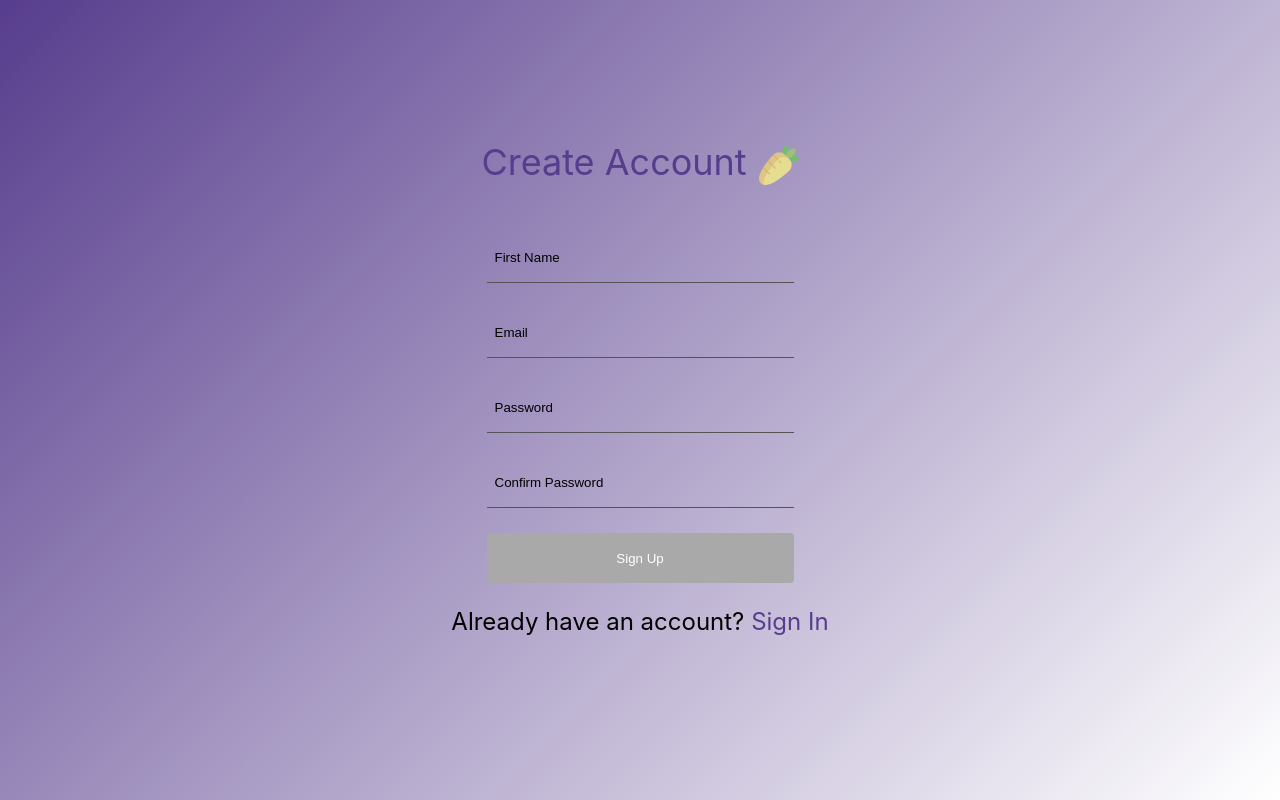
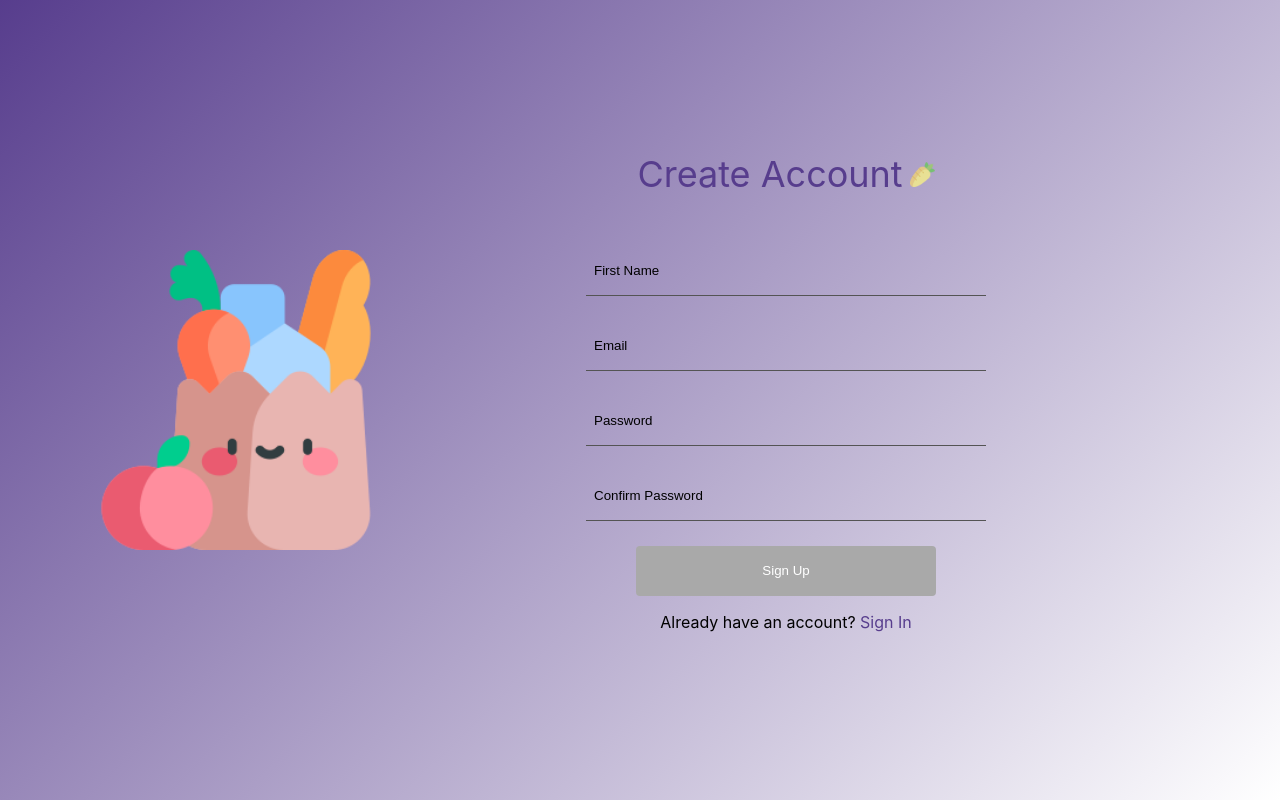
Before and after one commit to Glow-Carrots-App/glow-web, a Next.js app: page /create-account in a window 1280 px wide. Built offline with nearby package versions, Linux system fonts and the light colour scheme; no server answers.

Commit message:
Add desktop responsive design to create account

```diff
--- a/components/CreateAccountForm/styles.module.css
+++ b/components/CreateAccountForm/styles.module.css
@@ -6,7 +6,6 @@
 
 .formInput {
   background: none;
-  max-width: 307px;
   padding-left: 8px;
   margin-top: 25px;
   height: 50px;
@@ -33,6 +32,15 @@
   background-color: darkgray;
 }
 
+@media (min-width: 1024px) {
+  .inputButton {
+    width: 300px;
+  }
+  .formInput {
+    width: 400px;
+  }
+}
+
 @media (min-width: 768px) and (min-height: 1024px) {
   .inputButton {
     line-height: 92px;
--- a/components/CreateAccountPasswordInput/styles.module.css
+++ b/components/CreateAccountPasswordInput/styles.module.css
@@ -1,6 +1,5 @@
 .inputField {
   background: none;
-  max-width: 307px;
   padding-left: 8px;
   margin-top: 25px;
   height: 50px;
@@ -24,3 +23,9 @@
     font-size: 24px;
   }
 }
+
+@media (min-width: 1024px) {
+  .inputField {
+    width: 400px;
+  }
+}
--- a/components/SignInForm/styles.module.css
+++ b/components/SignInForm/styles.module.css
@@ -32,6 +32,7 @@
 .signInButton:disabled {
   background-color: darkgray;
 }
+
 @media (min-width: 1024px) {
   .signInButton {
     width: 300px;
--- a/pages/create-account/index.js
+++ b/pages/create-account/index.js
@@ -10,10 +10,19 @@ import styles from "./styles.module.css";
 const CreateAccountPage = () => {
   return (
     <PageContainer isLanding={true}>
-      <div className={styles.heading}>
-        <Heading1>Create Account</Heading1>
-        <img src="/stats/goldenCarrot.png" className={styles.image} />
+      <div className={styles.container}>
+        <div>
+          <img
+            className={styles.groceryBag}
+            src="/landing/grocery-bag-signup.png"
+          />
         </div>
+        <div>
+          <Heading1>
+            Create Account
+            <img src="/stats/goldenCarrot.png" className={styles.carrot} />
+          </Heading1>
+
           <CreateAccountForm />
           <p className={styles.signinText}>
             Already have an account?
@@ -21,6 +30,8 @@ const CreateAccountPage = () => {
               <a className={styles.signInLink}> Sign In</a>
             </Link>
           </p>
+        </div>
+      </div>
     </PageContainer>
   );
 };
--- a/pages/create-account/styles.module.css
+++ b/pages/create-account/styles.module.css
@@ -1,3 +1,10 @@
+.container {
+}
+
+.groceryBag {
+  display: none;
+}
+
 .signinText {
   font-size: 16px;
   color: black;
@@ -8,19 +15,29 @@
   color: #573d8d;
 }
 
-.heading {
-  display: flex;
-  justify-content: center;
-}
-
-.image {
+.carrot {
   margin: 5px 0 0 7px;
   opacity: 0.8;
   height: 25px;
   width: 25px;
 }
 
-@media (min-width: 768px) {
+@media (min-width: 1024px) {
+  .container {
+    display: flex;
+    flex-direction: row;
+    align-items: center;
+    gap: 200px;
+  }
+
+  .groceryBag {
+    display: block;
+    height: 300px;
+    width: 300px;
+  }
+}
+
+@media (min-width: 768px) and (min-height: 1024px) {
   .signinText {
     font-size: 24px;
     color: black;
@@ -31,7 +48,7 @@
     color: #573d8d;
   }
 
-  .image {
+  .carrot {
     margin: 5px 0 0 12px;
     height: 40px;
     width: 40px;
--- a/pages/sign-in/index.js
+++ b/pages/sign-in/index.js
@@ -36,7 +36,10 @@ const SignIn = ({ authedUser }) => {
     <PageContainer isLanding={true}>
       <div className={styles.container}>
         <div>
-          <img className={styles.groceryBag} src="/landing/grocery-bag.png" />
+          <img
+            className={styles.groceryBag}
+            src="/landing/grocery-bag-signin.png"
+          />
         </div>
         <div>
           <div className={styles.heading}>
```
Also changed, not shown: public/landing/grocery-bag-signin.png (renamed from public/landing/grocery-bag.png), public/landing/grocery-bag-signup.png (added). Lines whose indentation alone changed are shown as unchanged.
